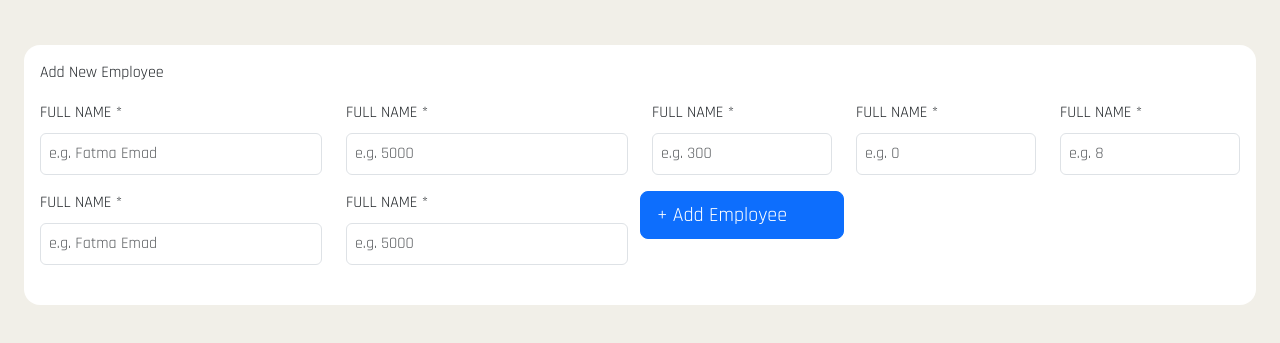
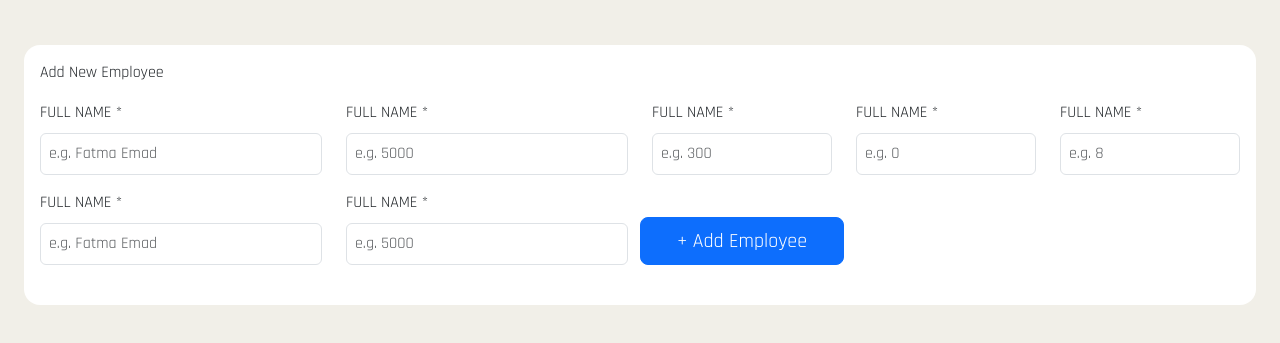
Before and after one commit to FatmaEmadGhozia/Salary-App, a plain HTML site: page index.html in a window 1280 px wide. Shown: the part 669-1012 px from the top of the page. Drawn offline with nearby package versions, Linux system fonts and the light colour scheme.

Commit message:
final design edit today

```diff
--- a/index.html
+++ b/index.html
@@ -213,7 +213,7 @@
                         <label for="fullname" class="mb-2">FULL NAME *</label>
                         <input type="text"  class="form-control p-2" id="fullname" name="fullname" placeholder="e.g. 5000">
                     </div>
-                    <button type="reset" class=" add-btn col-2 btn btn-primary btn-lg d-flex align-items-center "> + Add Employee</button>
+                    <button type="reset" class=" add-btn col-2 btn btn-primary btn-lg mt-auto"> + Add Employee</button>
 
 
 
```
